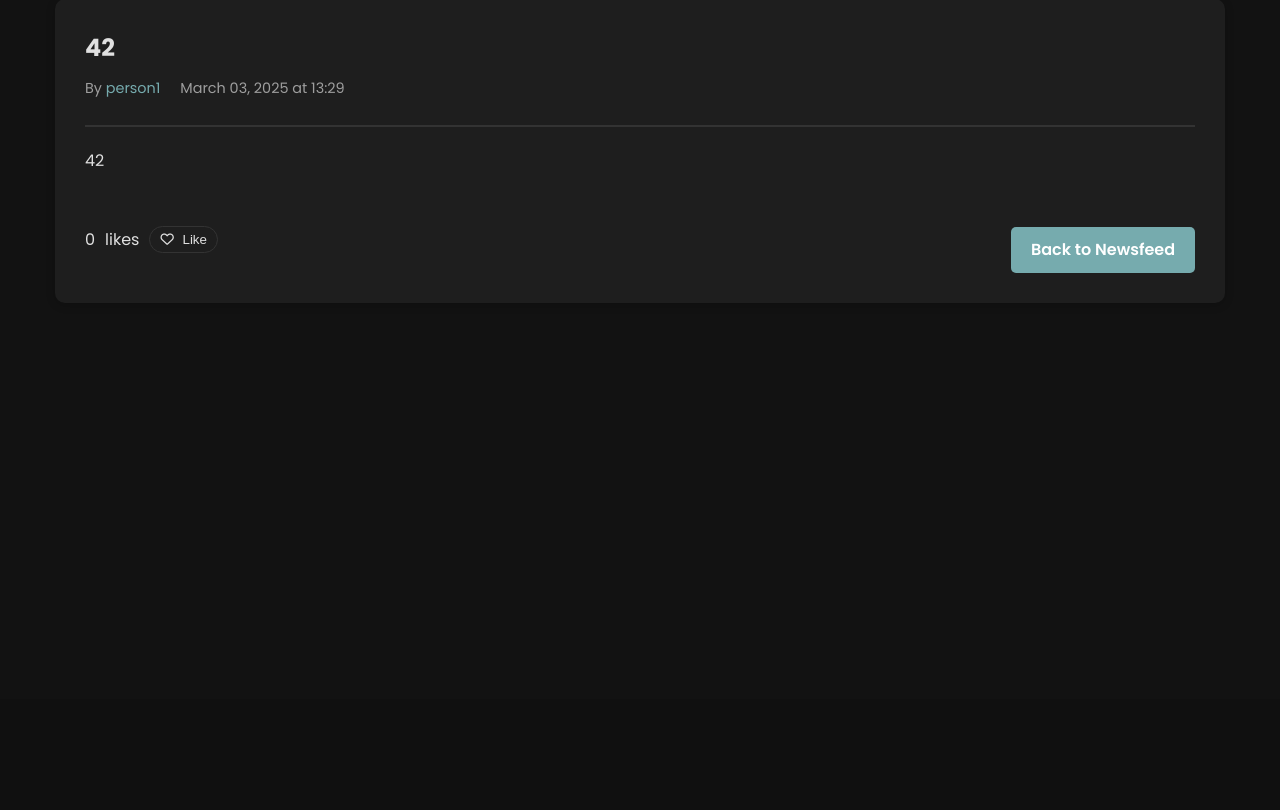
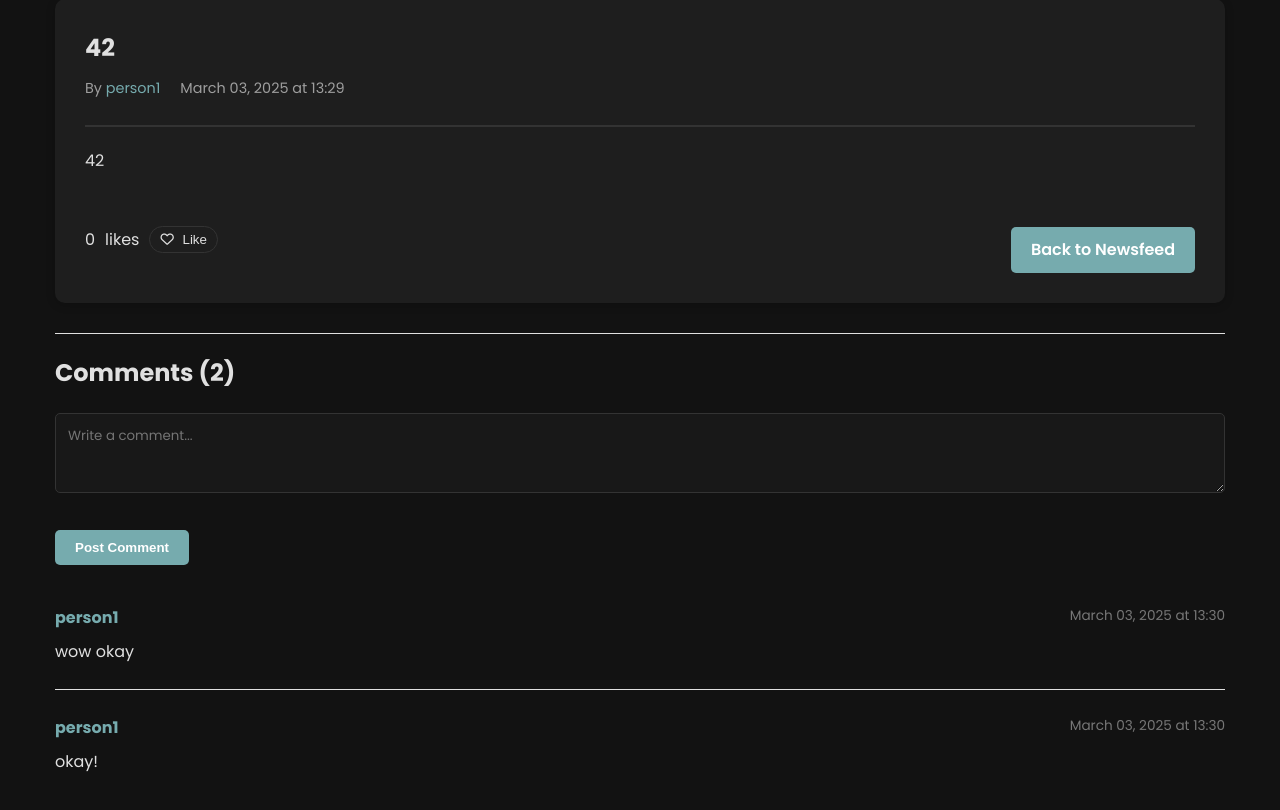
Before and after one commit to kaylubr/echo, a Flask app: page /post/2 in a window 1280 px wide. Shown: the part 101-911 px from the top of the page. Before the commit the page ends 404 px from the top, so only its background shows below. Run offline with Flask 3, Linux system fonts and the light colour scheme; a user stored in the database is signed in; data comes from the database, SQL or seed files in the repository; both versions use the stored data as it was after the commit.

Commit message:
Add comment feature

```diff
--- a/app.py
+++ b/app.py
@@ -66,7 +66,7 @@ class User(UserMixin, db.Model):
 
     def friend_posts(self):
         friend_ids = [user.id for user in self.friends]
-        friend_ids.append(self.id)  # Include own posts
+        friend_ids.append(self.id)
         return Post.query.filter(Post.user_id.in_(friend_ids)).order_by(Post.timestamp.desc())
 
     def like_post(self, post):
@@ -89,11 +89,27 @@ class Post(db.Model):
     timestamp = db.Column(db.DateTime, default=datetime.utcnow)
     user_id = db.Column(db.Integer, db.ForeignKey('user.id'), nullable=False)
     likes = db.relationship('Like', backref='post', lazy='dynamic', cascade='all, delete-orphan')
+    comments = db.relationship('Comment', backref='post', lazy='dynamic', cascade='all, delete-orphan')
     edited = db.Column(db.Boolean, default=False)
     edited_timestamp = db.Column(db.DateTime, nullable=True)
 
     def likes_count(self):
         return self.likes.count()
+
+    def comments_count(self):
+        return self.comments.count()
+
+
+class Comment(db.Model):
+    id = db.Column(db.Integer, primary_key=True)
+    content = db.Column(db.Text, nullable=False)
+    timestamp = db.Column(db.DateTime, default=datetime.utcnow)
+    user_id = db.Column(db.Integer, db.ForeignKey('user.id'), nullable=False)
+    post_id = db.Column(db.Integer, db.ForeignKey('post.id'), nullable=False)
+    edited = db.Column(db.Boolean, default=False)
+    edited_timestamp = db.Column(db.DateTime, nullable=True)
+
+    user = db.relationship('User', backref=db.backref('comments', lazy='dynamic'))
 
 
 @login_manager.user_loader
@@ -216,7 +232,8 @@ def create_post():
 @app.route('/post/<int:post_id>')
 def post(post_id):
     post = Post.query.get_or_404(post_id)
-    return render_template('post.html', post=post)
+    comments = Comment.query.filter_by(post_id=post_id).order_by(Comment.timestamp.asc()).all()
+    return render_template('post.html', post=post, comments=comments)
 
 
 @app.route('/edit_post/<int:post_id>', methods=['GET', 'POST'])
@@ -224,7 +241,6 @@ def post(post_id):
 def edit_post(post_id):
     post = Post.query.get_or_404(post_id)
 
-    # Check if the current user is the author of the post
     if post.author != current_user:
         flash('You can only edit your own posts!')
         return redirect(url_for('post', post_id=post.id))
@@ -237,7 +253,6 @@ def edit_post(post_id):
             flash('Title and content are required!')
             return redirect(url_for('edit_post', post_id=post.id))
 
-        # Check if content actually changed
         if post.title != title or post.content != content:
             post.title = title
             post.content = content
@@ -259,7 +274,6 @@ def edit_post(post_id):
 def delete_post(post_id):
     post = Post.query.get_or_404(post_id)
 
-    # Check if the current user is the author of the post
     if post.author != current_user:
         flash('You can only delete your own posts!')
         return redirect(url_for('post', post_id=post.id))
@@ -361,6 +375,72 @@ def remove_friend(user_id):
     return redirect(url_for('users'))
 
 
+@app.route('/post/<int:post_id>/comment', methods=['POST'])
+@login_required
+def add_comment(post_id):
+    post = Post.query.get_or_404(post_id)
+    content = request.form.get('content')
+
+    if not content:
+        flash('Comment cannot be empty!')
+        return redirect(url_for('post', post_id=post_id))
+
+    comment = Comment(content=content, user_id=current_user.id, post_id=post_id)
+    db.session.add(comment)
+    db.session.commit()
+
+    flash('Your comment has been added!')
+    return redirect(url_for('post', post_id=post_id))
+
+
+@app.route('/comment/<int:comment_id>/edit', methods=['GET', 'POST'])
+@login_required
+def edit_comment(comment_id):
+    comment = Comment.query.get_or_404(comment_id)
+
+    if comment.user_id != current_user.id:
+        flash('You can only edit your own comments!')
+        return redirect(url_for('post', post_id=comment.post_id))
+
+    if request.method == 'POST':
+        content = request.form.get('content')
+
+        if not content:
+            flash('Comment cannot be empty!')
+            return redirect(url_for('edit_comment', comment_id=comment_id))
+
+        if comment.content != content:
+            comment.content = content
+            comment.edited = True
+            comment.edited_timestamp = datetime.utcnow()
+            db.session.commit()
+
+            flash('Your comment has been updated!')
+        else:
+            flash('No changes were made to your comment.')
+
+        return redirect(url_for('post', post_id=comment.post_id))
+
+    return render_template('edit_comment.html', comment=comment)
+
+
+@app.route('/comment/<int:comment_id>/delete', methods=['POST'])
+@login_required
+def delete_comment(comment_id):
+    comment = Comment.query.get_or_404(comment_id)
+
+    if comment.user_id != current_user.id:
+        flash('You can only delete your own comments!')
+        return redirect(url_for('post', post_id=comment.post_id))
+
+    post_id = comment.post_id
+    db.session.delete(comment)
+    db.session.commit()
+
+    flash('Your comment has been deleted!')
+    return redirect(url_for('post', post_id=post_id))
+
+
 if __name__ == '__main__':
     with app.app_context():
         db.create_all()
--- a/static/css/style.css
+++ b/static/css/style.css
@@ -1012,3 +1012,78 @@ a:hover {
         grid-template-columns: 1fr 1fr;
     }
 }
+
+
+.comments-section {
+    margin-top: 30px;
+    border-top: 1px solid #e0e0e0;
+    padding-top: 20px;
+}
+
+.comments-section h3 {
+    margin-bottom: 20px;
+    font-size: 1.5rem;
+}
+
+.comment-form {
+    margin-bottom: 25px;
+}
+
+.comment-form textarea {
+    min-height: 80px;
+    margin-bottom: 10px;
+    resize: vertical;
+}
+
+.comments-list {
+    margin-top: 20px;
+}
+
+.comment {
+    border-bottom: 1px solid #e0e0e0;
+    padding: 15px 0;
+    margin-bottom: 10px;
+}
+
+.comment:last-child {
+    border-bottom: none;
+}
+
+.comment-header {
+    display: flex;
+    justify-content: space-between;
+    margin-bottom: 8px;
+}
+
+.comment-user {
+    font-weight: bold;
+}
+
+.comment-date {
+    color: #777;
+    font-size: 0.85rem;
+}
+
+.comment-content {
+    margin-bottom: 10px;
+    word-break: break-word;
+}
+
+.comment-actions {
+    display: flex;
+    justify-content: flex-end;
+    gap: 10px;
+}
+
+.edited-label {
+    font-style: italic;
+    font-size: 0.8rem;
+    color: #777;
+    margin-left: 5px;
+}
+
+.no-comments {
+    color: #777;
+    font-style: italic;
+    padding: 10px 0;
+}
--- a/templates/post.html
+++ b/templates/post.html
@@ -1,8 +1,8 @@
-    {% extends 'base.html' %}
+{% extends 'base.html' %}
 
-    {% block title %}{{ post.title }} | Echo{% endblock %}
+{% block title %}{{ post.title }} | Echo{% endblock %}
 
-    {% block content %}
+{% block content %}
     <div class="post-detail">
         <div class="post-detail-header">
             <h2>{{ post.title }}</h2>
@@ -59,6 +59,60 @@
         </div>
     </div>
 
+    <!-- Comments Section -->
+    <div class="comments-section">
+        <h3>Comments ({{ post.comments_count() }})</h3>
+
+        {% if current_user.is_authenticated %}
+            <div class="comment-form">
+                <form action="{{ url_for('add_comment', post_id=post.id) }}" method="post">
+                    <div class="form-group">
+                        <textarea name="content" class="form-control" placeholder="Write a comment..." required></textarea>
+                    </div>
+                    <button type="submit" class="btn btn-primary">Post Comment</button>
+                </form>
+            </div>
+        {% endif %}
+
+        <div class="comments-list">
+            {% if comments %}
+                {% for comment in comments %}
+                    <div class="comment" id="comment-{{ comment.id }}">
+                        <div class="comment-header">
+                            <div class="comment-user">
+                                <a href="{{ url_for('profile', username=comment.user.username) }}">{{ comment.user.username }}</a>
+                            </div>
+                            <div class="comment-date">
+                                {{ comment.timestamp.strftime('%B %d, %Y at %H:%M') }}
+                                {% if comment.edited %}
+                                    <span class="edited-label">Edited{% if comment.edited_timestamp %} on {{ comment.edited_timestamp.strftime('%B %d, %Y at %H:%M') }}{% endif %}</span>
+                                {% endif %}
+                            </div>
+                        </div>
+                        <div class="comment-content">
+                            {{ comment.content }}
+                        </div>
+                        {% if current_user.is_authenticated and comment.user_id == current_user.id %}
+                            <div class="comment-actions">
+                                <a href="{{ url_for('edit_comment', comment_id=comment.id) }}" class="btn btn-sm btn-primary">
+                                    <i class="fas fa-edit"></i> Edit
+                                </a>
+                                <button type="button" class="btn btn-sm btn-danger" onclick="openCommentDeleteModal('{{ comment.id }}')">
+                                    <i class="fas fa-trash"></i> Delete
+                                </button>
+                            </div>
+                        {% endif %}
+                    </div>
+                {% endfor %}
+            {% else %}
+                <div class="no-comments">
+                    <p>No comments yet. Be the first to comment!</p>
+                </div>
+            {% endif %}
+        </div>
+    </div>
+
+    <!-- Post Delete Modal -->
     <div id="deletePostModal" class="modal" style="display: none;">
         <div class="modal-content">
             <div class="modal-header">
@@ -77,8 +131,46 @@
         </div>
     </div>
 
+    <!-- Comment Delete Modal -->
+    <div id="deleteCommentModal" class="modal" style="display: none;">
+        <div class="modal-content">
+            <div class="modal-header">
+                <h5 class="modal-title">Confirm Comment Deletion</h5>
+                <button type="button" class="close" onclick="closeCommentDeleteModal()">&times;</button>
+            </div>
+            <div class="modal-body">
+                <p>Are you sure you want to delete this comment? This action cannot be undone.</p>
+            </div>
+            <div class="modal-footer">
+                <button type="button" class="btn btn-secondary" onclick="closeCommentDeleteModal()">Cancel</button>
+                <form id="deleteCommentForm" action="" method="post">
+                    <button type="submit" class="btn btn-danger">Delete</button>
+                </form>
+            </div>
+        </div>
+    </div>
+
     {% if current_user.is_authenticated %}
-        <script src="{{ url_for('static', filename='js/script.js') }}"></script>
+        <script>
+            function openDeleteModal() {
+                document.getElementById('deletePostModal').style.display = 'block';
+            }
+
+            function closeDeleteModal() {
+                document.getElementById('deletePostModal').style.display = 'none';
+            }
+
+            // New comment deletion functionality
+            function openCommentDeleteModal(commentId) {
+                // If needed, convert to number: commentId = parseInt(commentId);
+                document.getElementById('deleteCommentForm').action = "{{ url_for('delete_comment', comment_id=0) }}".replace('/0', '/' + commentId);
+                document.getElementById('deleteCommentModal').style.display = 'block';
+            }
+
+            function closeCommentDeleteModal() {
+                document.getElementById('deleteCommentModal').style.display = 'none';
+            }
+        </script>
     {% endif %}
 
-    {% endblock %}
+{% endblock %}
```
Also changed, not shown: migrations/versions/e65e1cc6a29b_add_comments_table.py (added, +39 -0 lines), templates/edit_comment.html (added, +21 -0 lines), instance/blog.db.
